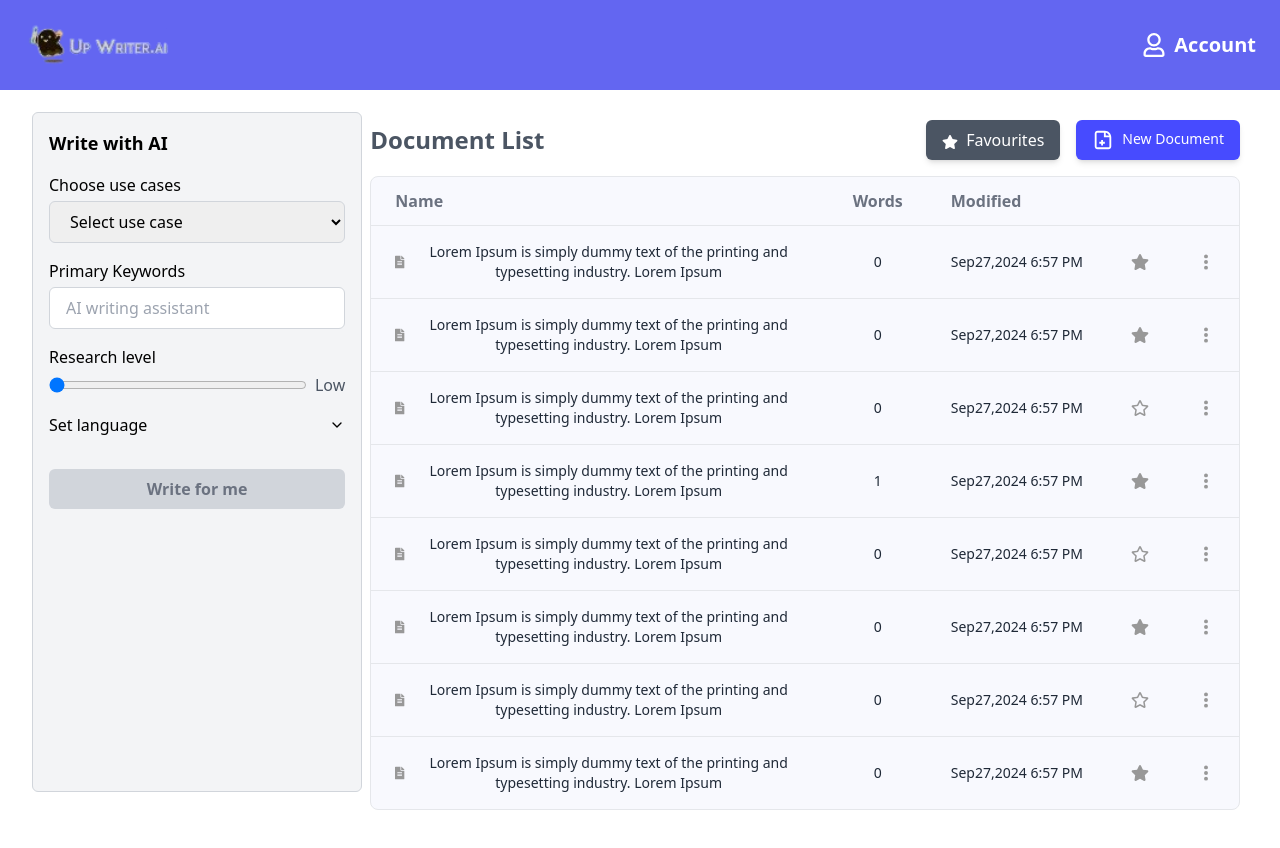
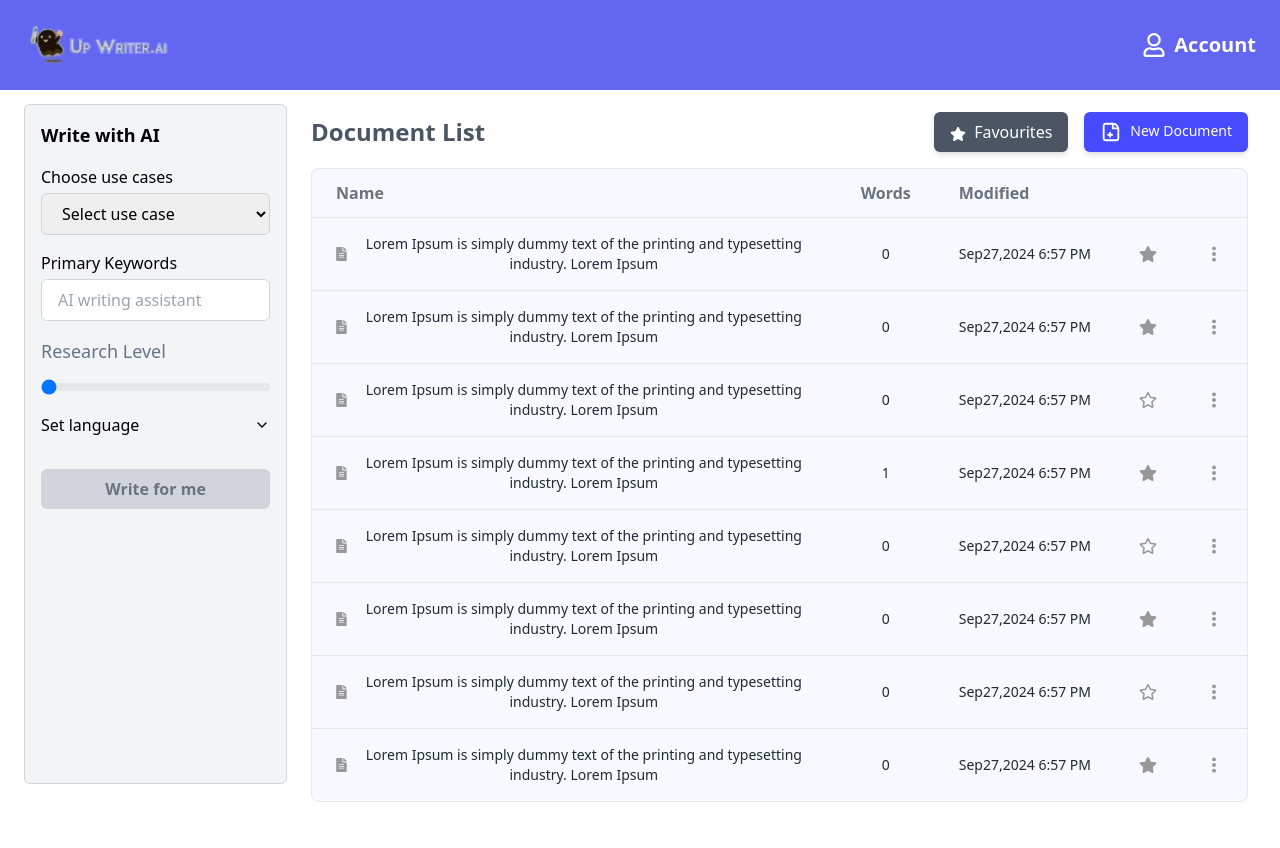
Before and after one commit to vimalwstf/buxa, a Next.js app: page / in a window 1280 px wide. Built offline with nearby package versions, Linux system fonts and the light colour scheme.

Commit message:
made responsive

```diff
--- a/src/app/components/Dashboard.tsx
+++ b/src/app/components/Dashboard.tsx
@@ -1,15 +1,64 @@
+'use client';
+
 import DocumentList from "./DocumentList";
 import Sidebar from "./Sidebar";
+import { CiPen } from "react-icons/ci";
+import { useState, useEffect } from "react";
 
 const Dashboard = () => {
+  const [isSidebarOpen, setIsSidebarOpen] = useState(false);
+
+  // Function to toggle the Sidebar visibility
+  const toggleSidebar = () => {
+    setIsSidebarOpen(!isSidebarOpen);
+  };
+
+  // Effect to handle window resize and reset sidebar state
+  useEffect(() => {
+    const handleResize = () => {
+      // If the screen is larger than 'md', close the sidebar
+      if (window.innerWidth >= 768) {
+        setIsSidebarOpen(false);
+      }
+    };
+
+    // Add event listener for window resize
+    window.addEventListener('resize', handleResize);
+
+    // Cleanup the event listener on component unmount
+    return () => {
+      window.removeEventListener('resize', handleResize);
+    };
+  }, []);
+
   return (
-    <main className="w-full  p-8 mt-20">
-      <div className="flex">
-        <div className="w-1/3">
+    <main className="w-full p-6 md:mt-20 relative">
+      <div className="flex gap-4">
+        {/* Sidebar: This will be shown/hidden based on the state and screen size */}
+        <div className={`fixed inset-0 z-40 md:hidden ${isSidebarOpen ? 'block' : 'hidden'}`}>
+          <div className="relative w-full top-24 left-0">
+            <Sidebar />
+          </div>
+        </div>
+
+        {/* Sidebar: Visible on larger screens */}
+        <div className={`w-[300px] max-w-[400px] hidden md:block`}>
           <Sidebar />
         </div>
+
+        {/* Document List: Always visible */}
         <div className="flex-grow">
           <DocumentList />
+        </div>
+      </div>
+
+      {/* Pen Icon to toggle sidebar */}
+      <div className="fixed bottom-2 right-0 m-4 z-50">
+        <div
+          className="bg-[#989898] rounded-lg shadow-lg p-3 cursor-pointer md:hidden"
+          onClick={toggleSidebar}
+        >
+          <CiPen className="text-2xl text-gray-800" />
         </div>
       </div>
     </main>
--- a/src/app/components/Navbar.tsx
+++ b/src/app/components/Navbar.tsx
@@ -67,6 +67,7 @@ const Navbar = () => {
 
         {/* Navigation Links */}
         <div className="flex space-x-4">
+
           <div className="relative flex items-center text-white space-x-2 hover:text-gray-300 cursor-pointer">
             <FaRegUser size={24} />
             <span
--- a/src/app/components/Sidebar.tsx
+++ b/src/app/components/Sidebar.tsx
@@ -1,6 +1,7 @@
 "use client";
 import { useState } from "react";
 import { FiChevronDown, FiChevronUp } from "react-icons/fi";
+import ProgressBar from "./progressBar/ProgressBar";
 
 
 const Sidebar = () => {
@@ -49,7 +50,7 @@ const Sidebar = () => {
       </div>
 
       {/* Research level slider */}
-      <div className="mb-4">
+      {/* <div className="mb-4">
         <label className="block font-medium mb-1">Research level</label>
         <div className="flex items-center">
           <input
@@ -64,7 +65,8 @@ const Sidebar = () => {
             {researchLevel < 50 ? "Low" : "High"}
           </span>
         </div>
-      </div>
+      </div> */}
+      <ProgressBar/>
 
 
 
--- /dev/null
+++ b/src/app/components/progressBar/ProgressBar.tsx
@@ -0,0 +1,53 @@
+'use client';
+
+import { useState } from 'react';
+
+const ProgressBar = () => {
+  const [progress, setProgress] = useState<number>(1); // Default value of 1 for the range
+  const [hover, setHover] = useState<boolean>(false);  // To track whether the slider is being hovered
+
+  const handleRangeChange = (e: React.ChangeEvent<HTMLInputElement>) => {
+    setProgress(Number(e.target.value)); // Convert string value to a number
+  };
+
+  const getValues = (value: number): string => {
+    if (value === 1) {
+      return "Low";
+    } else if (value === 2) {
+      return "Mid";
+    } else {
+      return "High";
+    }
+  };
+
+  return (
+    <div className="progressBar relative mb-4">
+      <label htmlFor="steps-range" className="block mb-2 text-[#64748b] font-medium text-lg">
+        Research Level
+      </label>
+      <input
+        id="steps-range"
+        type="range"
+        min="1"
+        max="3"
+        value={progress} // Controlled by the state
+        step="1"
+        className="w-full h-2 bg-gray-200 rounded-lg appearance-none cursor-pointer dark:bg-gray-700"
+        onChange={handleRangeChange} // Update state when slider is moved
+        onMouseEnter={() => setHover(true)}  // Show tooltip on hover
+        onMouseLeave={() => setHover(false)} // Hide tooltip when hover ends
+        style={{
+          background: `linear-gradient(to right, #6366f1 0%, #3b82f6 ${(progress - 1) * 50}%, #e5e7eb ${(progress - 1) * 50}%, #e5e7eb 100%)`,
+        }}
+      />
+      {hover && (
+        <div className="absolute top-20 left-0 transform translate-x-1/2 -translate-y-full mt-1 bg-gray-700 text-white text-xs rounded py-1 px-2">
+          {getValues(progress)}
+        </div>
+      )}
+      {/* <div className="mt-2 text-sm text-gray-900 dark:text-white">Level: {getValues(progress)}</div> */}
+    </div>
+  );
+};
+
+export default ProgressBar;
```
